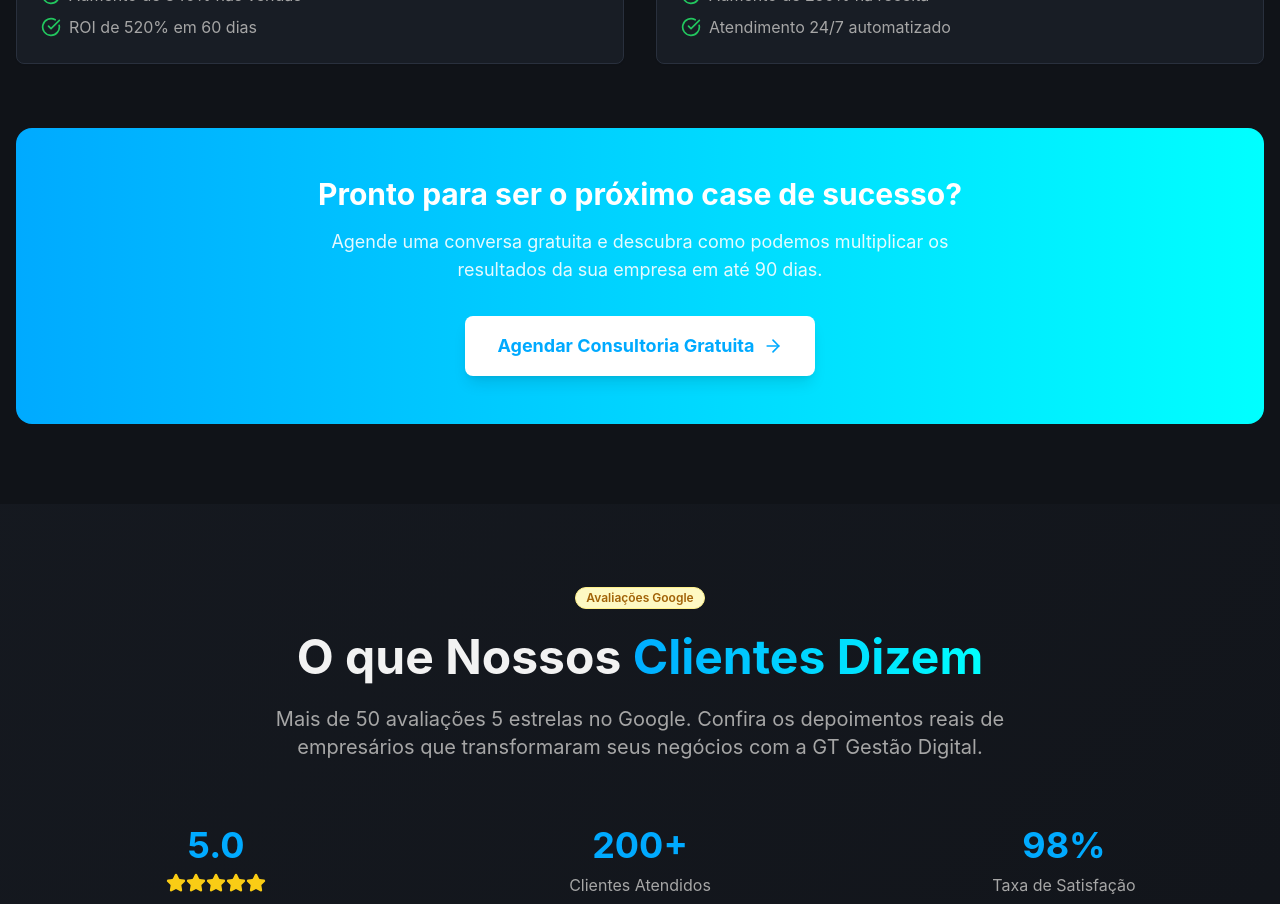
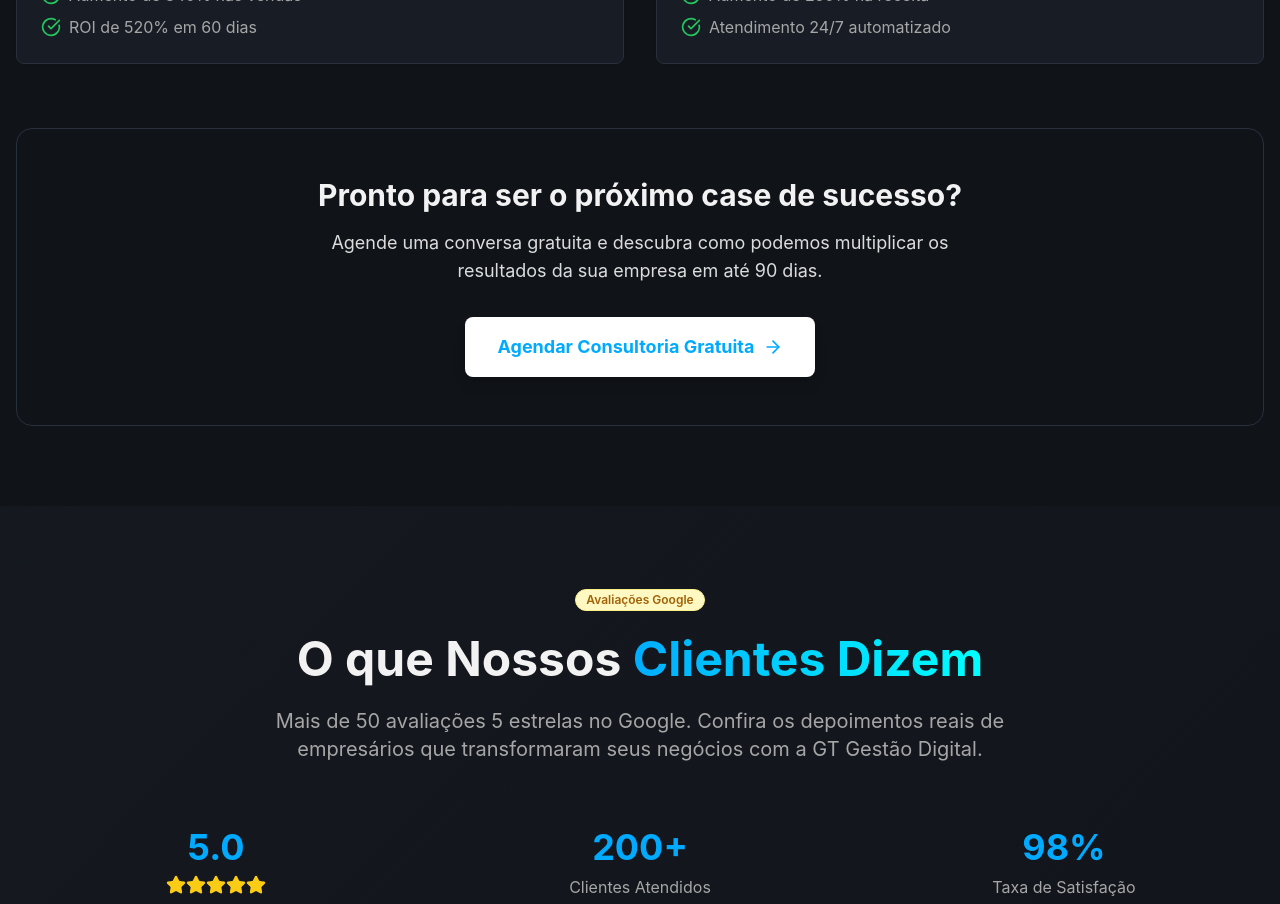
Before and after one commit to gt19889/gt-ia-digital-boost, a React (Vite) app: page / in a window 1280 px wide. Shown: the part 4420-5324 px from the top of the page. Built offline with nearby package versions, Linux system fonts and the light colour scheme.

Commit message:
Ajustar cor de fundo
Ajusta a cor de fundo da seção de resultados para corresponder ao restante da página.

```diff
--- a/src/components/ResultsSection.tsx
+++ b/src/components/ResultsSection.tsx
@@ -157,7 +157,7 @@ const ResultsSection = () => {
         </div>
 
         {/* Bottom CTA */}
-        <div className="bg-gradient-to-r from-primary to-accent rounded-2xl p-8 md:p-12 text-center text-white">
+        <div className="bg-background text-foreground rounded-2xl p-8 md:p-12 text-center border">
           <h3 className="text-2xl md:text-3xl font-bold mb-4">
             Pronto para ser o próximo case de sucesso?
           </h3>
```
